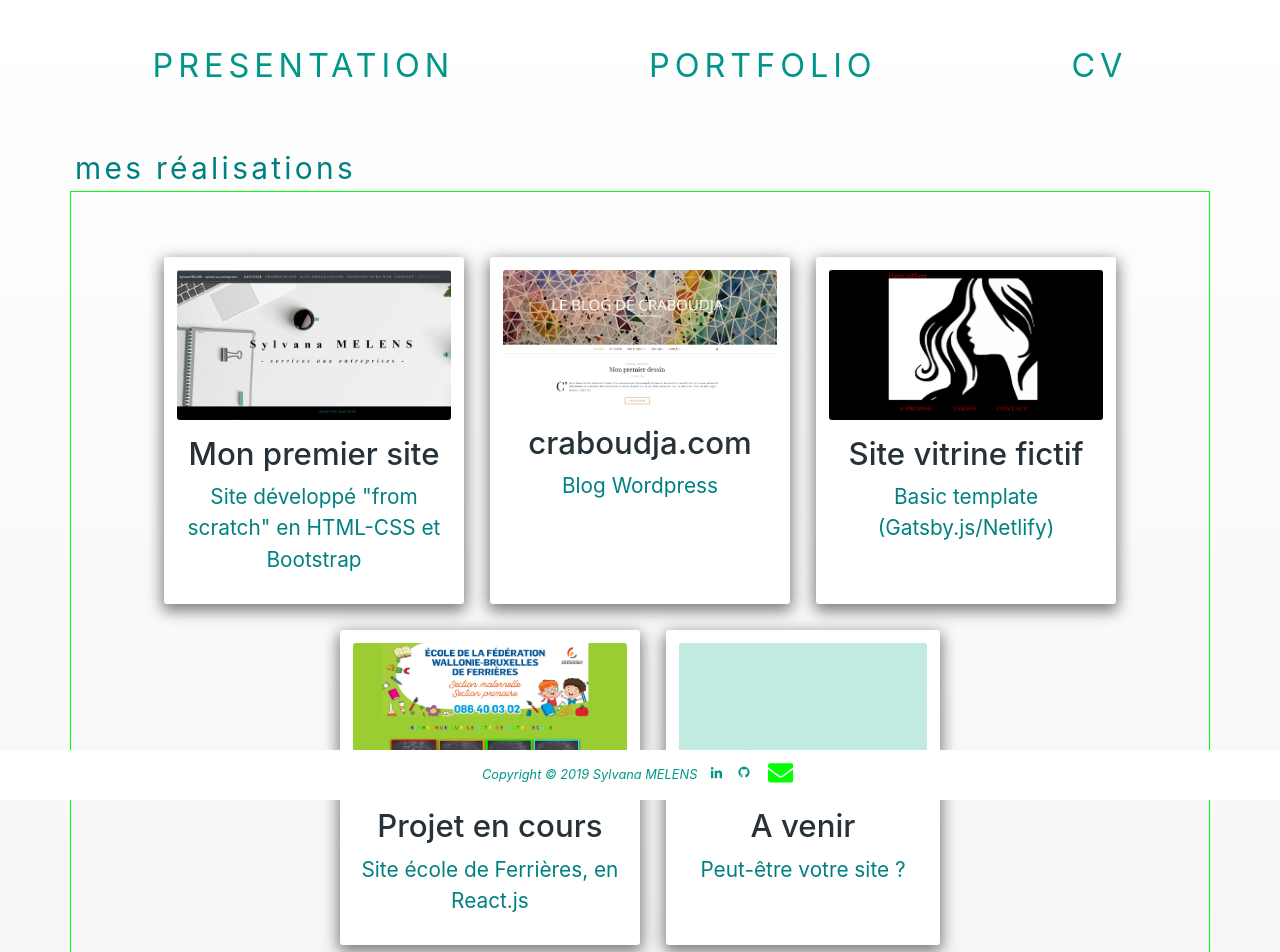
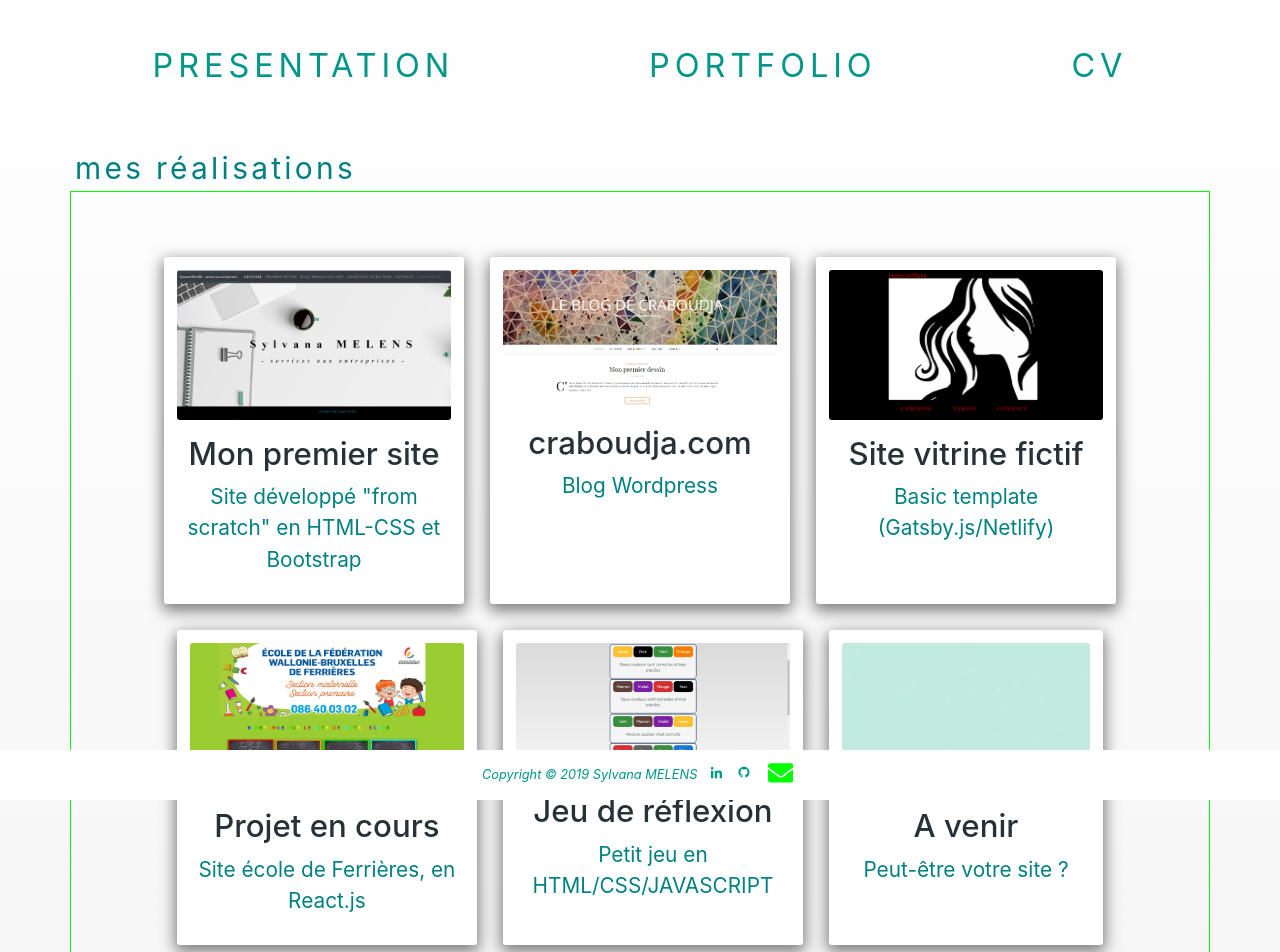
Before and after one commit to SylvanaMelens/cra-website, a React (Create React App) app: page /portfolio in a window 1280 px wide. Shown: the top 952 px of the page. Built offline with nearby package versions, Linux system fonts and the light colour scheme.

Commit message:
ajout jeu de réflexion ds portfolio

```diff
--- a/src/ListPortfolio.js
+++ b/src/ListPortfolio.js
@@ -24,9 +24,16 @@ export default {
     desc: "Site école de Ferrières, en React.js ",
   },
   image4: {
+    title: "Jeu de réflexion",
+    src: "code4couleurs.png",
+    outerLink: "https://trouvelecodede4couleurs.netlify.app/",
+    desc: "Petit jeu en HTML/CSS/JAVASCRIPT",
+  },
+  image5: {
     title: "A venir",
     src: "bulles.jpg",
     outerLink: "mailto::sylvana.melens@hotmail.com",
     desc: "Peut-être votre site ?",
   },
+
 };
```
Also changed, not shown: public/code4couleurs.png (added).
